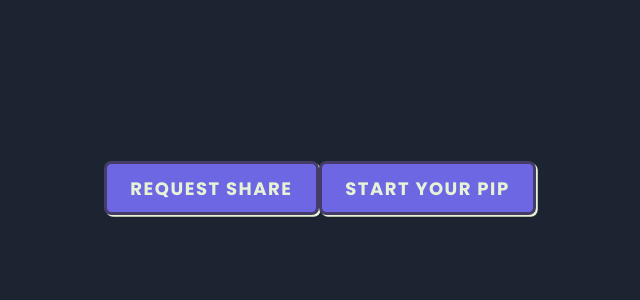
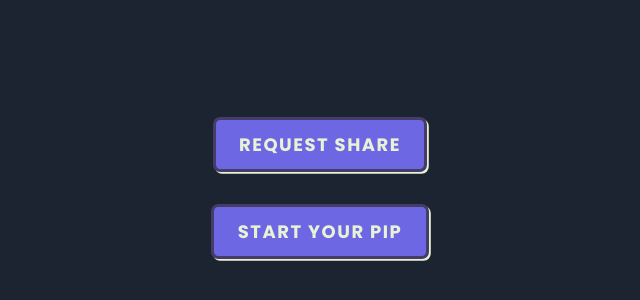
Before and after one commit to nirdhum/picture_in_picture, a plain HTML site: page index.html in a window 1280 px wide. Shown: the part 212-512 px from the top of the page, without its empty margins (320-960 px from the left). Drawn offline with Linux system fonts and the light colour scheme.

Commit message:
Final CSS codes

```diff
--- a/style.css
+++ b/style.css
@@ -7,6 +7,7 @@
 
 body {
     display: flex;
+    flex-direction: column;
     align-items: center;
     justify-content: center;
     height: 100vh;
@@ -28,6 +29,7 @@ button {
     -webkit-box-shadow: 0.1em 0.1em;
     box-shadow: 0.1em 0.1em;
     cursor: pointer;
+    margin: 1rem;
 }
 
 button:hover {
```
